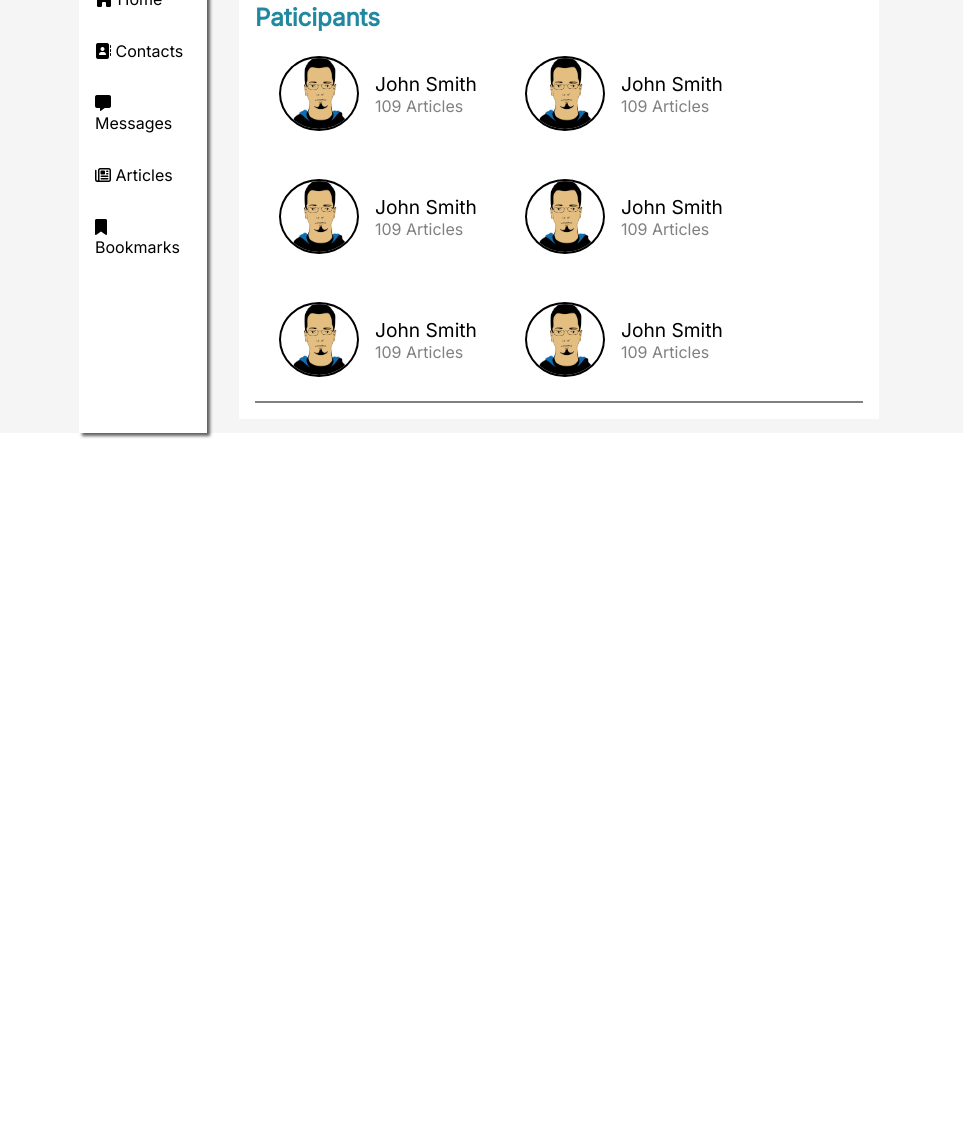
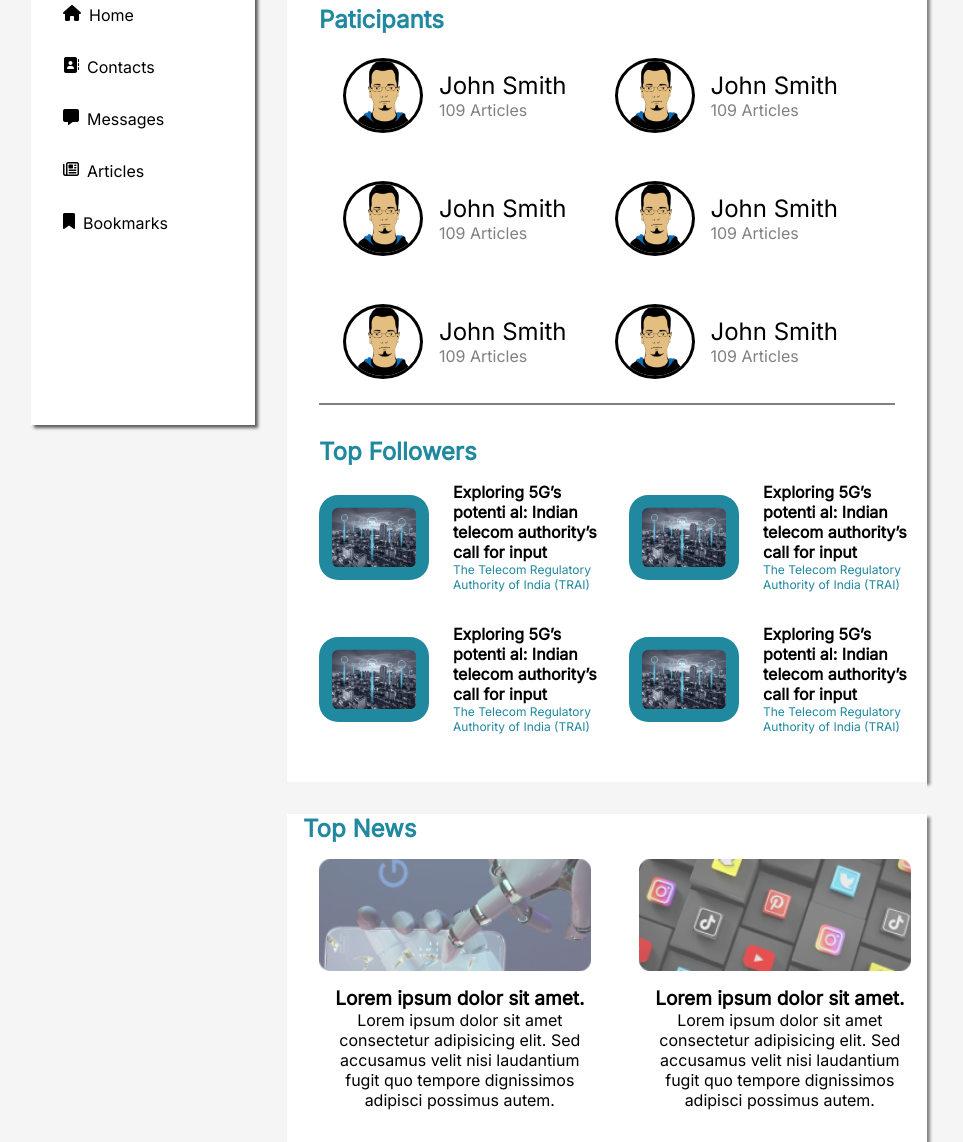
Before and after one commit to hakantasbey/News--Project, a plain HTML site: page index.html in a window 1280 px wide. Shown: the part 189-1331 px from the top of the page, without its empty margins (161-1124 px from the left). Before the commit the page ends 800 px from the top, so only its background shows below. Drawn offline with Linux system fonts and the light colour scheme; a web font is replaced by a local one.

Commit message:
end of the project

```diff
--- a/index.html
+++ b/index.html
@@ -1,14 +1,23 @@
 <!DOCTYPE html>
 <html lang="en">
   <head>
-    <meta charset="UTF-8">
-    <meta name="viewport" content="width=device-width, initial-scale=1.0">
-    <link rel="stylesheet" href="style.css">
+    <meta charset="UTF-8" />
+    <meta name="viewport" content="width=device-width, initial-scale=1.0" />
+    <link rel="stylesheet" href="style.css" />
     <title>News</title>
-    <link rel="stylesheet" href="https://cdnjs.cloudflare.com/ajax/libs/font-awesome/6.4.2/css/all.min.css" integrity="sha512-z3gLpd7yknf1YoNbCzqRKc4qyor8gaKU1qmn+CShxbuBusANI9QpRohGBreCFkKxLhei6S9CQXFEbbKuqLg0DA==" crossorigin="anonymous" referrerpolicy="no-referrer" />
-    <link rel="preconnect" href="https://fonts.googleapis.com">
-<link rel="preconnect" href="https://fonts.gstatic.com" crossorigin>
-<link href="https://fonts.googleapis.com/css2?family=Kenia&display=swap" rel="stylesheet">
+    <link
+      rel="stylesheet"
+      href="https://cdnjs.cloudflare.com/ajax/libs/font-awesome/6.4.2/css/all.min.css"
+      integrity="sha512-z3gLpd7yknf1YoNbCzqRKc4qyor8gaKU1qmn+CShxbuBusANI9QpRohGBreCFkKxLhei6S9CQXFEbbKuqLg0DA=="
+      crossorigin="anonymous"
+      referrerpolicy="no-referrer"
+    />
+    <link rel="preconnect" href="https://fonts.googleapis.com" />
+    <link rel="preconnect" href="https://fonts.gstatic.com" crossorigin />
+    <link
+      href="https://fonts.googleapis.com/css2?family=Kenia&display=swap"
+      rel="stylesheet"
+    />
   </head>
   <body>
     <!--! ------------------------------- HEADER -------------------------------- -->
@@ -16,7 +25,7 @@
     <header>
       <div class="left">
         <div class="photo">
-            <img src="./img/avatar.png" alt="">
+          <img src="./img/avatar.png" alt="" />
         </div>
         <div class="name">
           <h3>John Smith</h3>
@@ -47,7 +56,7 @@
             <h3>John Smith</h3>
           </div>
           <div class="photo">
-                <img src="./img/avatar.png" alt="">
+            <img src="./img/avatar.png" alt="" />
           </div>
         </div>
       </div>
@@ -57,11 +66,19 @@
 
     <div class="container">
       <div class="sidebar">
-            <section class="hvr"><i class="fa-solid fa-house"></i>  Home</section>
-            <section class="hvr"><i class="fa-solid fa-address-book"></i> Contacts</section>
-            <section class="hvr"><i class="fa-solid fa-message"></i> Messages</section>
-            <section class="hvr"><i class="fa-regular fa-newspaper"></i> Articles</section>
-            <section class="hvr"><i class="fa-solid fa-bookmark"></i> Bookmarks</section>
+        <section class="hvr"><i class="fa-solid fa-house"></i> Home</section>
+        <section class="hvr">
+          <i class="fa-solid fa-address-book"></i> Contacts
+        </section>
+        <section class="hvr">
+          <i class="fa-solid fa-message"></i> Messages
+        </section>
+        <section class="hvr">
+          <i class="fa-regular fa-newspaper"></i> Articles
+        </section>
+        <section class="hvr">
+          <i class="fa-solid fa-bookmark"></i> Bookmarks
+        </section>
         <section></section>
         <section></section>
         <section></section>
@@ -76,55 +93,135 @@
           </div>
           <div class="profiles-section">
             <div class="profile">
-                <img src="./img/participantAvatar.png" alt="">
+              <img src="./img/participantAvatar.png" alt="" />
               <div class="text">
                 <p class="john">John Smith</p>
                 <p class="article">109 Articles</p>
               </div>
             </div>
             <div class="profile">
-                <img src="./img/participantAvatar.png" alt="">
+              <img src="./img/participantAvatar.png" alt="" />
               <div class="text">
                 <p class="john">John Smith</p>
                 <p class="article">109 Articles</p>
               </div>
             </div>
             <div class="profile">
-                <img src="./img/participantAvatar.png" alt="">
+              <img src="./img/participantAvatar.png" alt="" />
               <div class="text">
                 <p class="john">John Smith</p>
                 <p class="article">109 Articles</p>
               </div>
             </div>
             <div class="profile">
-                <img src="./img/participantAvatar.png" alt="">
+              <img src="./img/participantAvatar.png" alt="" />
               <div class="text">
                 <p class="john">John Smith</p>
                 <p class="article">109 Articles</p>
               </div>
             </div>
             <div class="profile">
-                <img src="./img/participantAvatar.png" alt="">
+              <img src="./img/participantAvatar.png" alt="" />
               <div class="text">
                 <p class="john">John Smith</p>
                 <p class="article">109 Articles</p>
               </div>
             </div>
             <div class="profile">
-                <img src="./img/participantAvatar.png" alt="">
+              <img src="./img/participantAvatar.png" alt="" />
               <div class="text">
                 <p class="john">John Smith</p>
                 <p class="article">109 Articles</p>
               </div>
             </div>
           </div>
-            <div class="exploring"></div>
+
+          <div class="exploring">
+            <div class="followers">
+              <h2>Top Followers</h2>
+            </div>
+            <div class="exploring-all">
+              <div class="exploring-part">
+                <img src="./img/new.jpg" alt="" />
+                <div class="exploring-text">
+                  <p class="text-5g">
+                    Exploring 5G’s potenti al: Indian telecom authority’s call
+                    for input
+                  </p>
+                  <p class="telecom">
+                    The Telecom Regulatory Authority of India (TRAI)
+                  </p>
+                </div>
+              </div>
+              <div class="exploring-part">
+                <img src="./img/new.jpg" alt="" />
+                <div class="exploring-text">
+                  <p class="text-5g">
+                    Exploring 5G’s potenti al: Indian telecom authority’s call
+                    for input
+                  </p>
+                  <p class="telecom">
+                    The Telecom Regulatory Authority of India (TRAI)
+                  </p>
+                </div>
+              </div>
+              <div class="exploring-part">
+                <img src="./img/new.jpg" alt="" />
+                <div class="exploring-text">
+                  <p class="text-5g">
+                    Exploring 5G’s potenti al: Indian telecom authority’s call
+                    for input
+                  </p>
+                  <p class="telecom">
+                    The Telecom Regulatory Authority of India (TRAI)
+                  </p>
+                </div>
+              </div>
+              <div class="exploring-part">
+                <img src="./img/new.jpg" alt="" />
+                <div class="exploring-text">
+                  <p class="text-5g">
+                    Exploring 5G’s potenti al: Indian telecom authority’s call
+                    for input
+                  </p>
+                  <p class="telecom">
+                    The Telecom Regulatory Authority of India (TRAI)
+                  </p>
+                </div>
+              </div>
+            </div>
+          </div>
+        </div>
+        <div class="bosluk"></div>
+        <div class="top-all">
+          <h2 class="top-news">Top News</h2>
+          <div class="top">
+            <div class="top-left">
+              <img src="./img/Rectangle_2.jpg" alt="" />
+              <div class="lorem-left">
+                <p class="lorem-up">Lorem ipsum dolor sit amet.</p>
+                <p class="lorem-down">
+                  Lorem ipsum dolor sit amet consectetur adipisicing elit. Sed
+                  accusamus velit nisi laudantium fugit quo tempore dignissimos
+                  adipisci possimus autem.
+                </p>
               </div>
             </div>
 
-
-
-
+            <div class="top-right">
+              <img src="./img/Rectangle_1.png" alt="" />
+              <div class="lorem-right">
+                <p class="lorem-up">Lorem ipsum dolor sit amet.</p>
+                <p class="lorem-down">
+                  Lorem ipsum dolor sit amet consectetur adipisicing elit. Sed
+                  accusamus velit nisi laudantium fugit quo tempore dignissimos
+                  adipisci possimus autem.
+                </p>
+              </div>
+            </div>
+          </div>
+        </div>
+      </div>
     </div>
   </body>
 </html>
--- a/style.css
+++ b/style.css
@@ -8,6 +8,7 @@
 
 body{
     font-family: 'Inter', sans-serif;
+    background-color: #F5F5F5;
 }
 
 header{
@@ -83,7 +84,7 @@ nav{
 .container{
     display: flex;
     justify-content: center;
-    align-items: center;
+    align-items: flex-start;
     gap: 2rem;
     margin-top: 2rem;
     background-color:#F5F5F5;
@@ -91,15 +92,18 @@ nav{
 
 .sidebar{
     background-color: #FFFFFF;
-    width: 8rem;
+    width: 14rem;
     box-shadow: 3px 3px 3px rgba(0, 0, 0, 0.623);
+    padding: 1rem;
 }
 
 .sidebar section{
-    /* border: 2px solid red; */
     padding: 1rem;
     background-color: #FFFFFF;
-    width: 8rem;
+    display: flex;
+    gap: 0.5rem;
+    flex-wrap: wrap;
+
 }
 
 .hvr:hover{
@@ -113,7 +117,8 @@ nav{
 }
 
 .longpadding{
-    padding: 1rem;
+    padding: 2rem;
+    box-shadow: 3px 3px 3px gray;
 }
 
 .paticipants{
@@ -138,14 +143,143 @@ nav{
 .profile img{
     width: 80px;
     height: 75px;
-    border: 2px solid black;
+    border: 3px solid black;
     border-radius: 50%;
 }
 
 .john{
-    font-size: 1.2rem;
+    font-size: 1.5rem;
 }
 
 .article{
     color: grey;
 }
+
+.exploring{
+    width: 40rem;
+    padding: 0px;
+    margin-top: 2rem;
+}
+
+.exploring-all{
+    display: flex;
+    flex-wrap: wrap;
+}
+
+.exploring-part{
+    display: flex;
+    flex-wrap: wrap;
+    justify-content: center;
+    align-items: center;
+    gap: 0.5rem;
+}
+
+.exploring-text{
+    padding: 1rem;
+    display: flex;
+    flex-wrap: wrap;
+    width: 12rem;
+}
+
+.text-5g{
+    display: flex;
+    flex-wrap: wrap;
+    font-size: 1rem;
+    justify-content: left;
+    align-items: center;
+    font-weight: 600;
+}
+
+.telecom{
+    display: flex;
+    flex-wrap: wrap;
+    font-size: 12px;
+    color: #20889F;
+}
+
+.exploring img{
+    width: 110px;
+    height: 85px;
+    padding: .8rem;
+    background-color: #20889F;
+    border-radius: 1.2rem;
+}
+
+.followers{
+    color: #20889F;
+}
+
+.top-all{
+    /* margin-top: 2rem; */
+    box-shadow: 3px 3px 3px gray;
+}
+
+.top{
+    display: flex;
+    flex-wrap: wrap;
+}
+
+.top-news{
+    color: #20889F;
+    padding: 0rem 1rem;
+}
+
+.top-left{
+    display: flex;
+    /* border: 2px solid red; */
+    flex-direction: column;
+    justify-content: center;
+    align-items: center;
+    text-align: center;
+    padding: 0rem 1rem;
+}
+
+.top-left img{
+   margin: 1rem;
+   width: 17rem;
+   height: 7rem;
+   margin-top: -1rem;
+}
+
+.lorem-left{
+    margin-left: .6rem;
+    font-size: 1rem;
+    width: 16rem;
+}
+
+
+.top-right{
+    /* border: 2px solid red; */
+    display: flex;
+    flex-direction: column;
+    justify-content: center;
+    align-items: center;
+    text-align: center;
+    padding: 0rem 1rem;
+    margin: 2rem;
+    width: 15rem;
+}
+
+.top-right img{
+    margin: 1rem;
+    width: 17rem;
+    height: 7rem;
+    margin-top: -1rem;
+ }
+
+.lorem-right{
+    margin-left: .6rem;
+    font-size: 1rem;
+    width: 16rem;
+}
+
+.lorem-up{
+    font-size: 19px;
+    font-weight: 700;
+}
+
+.bosluk{
+    /* border: 2px solid red; */
+    padding: 1rem;
+    background-color: #F5F5F5;
+}
```
Lines whose indentation alone changed are shown as unchanged.
